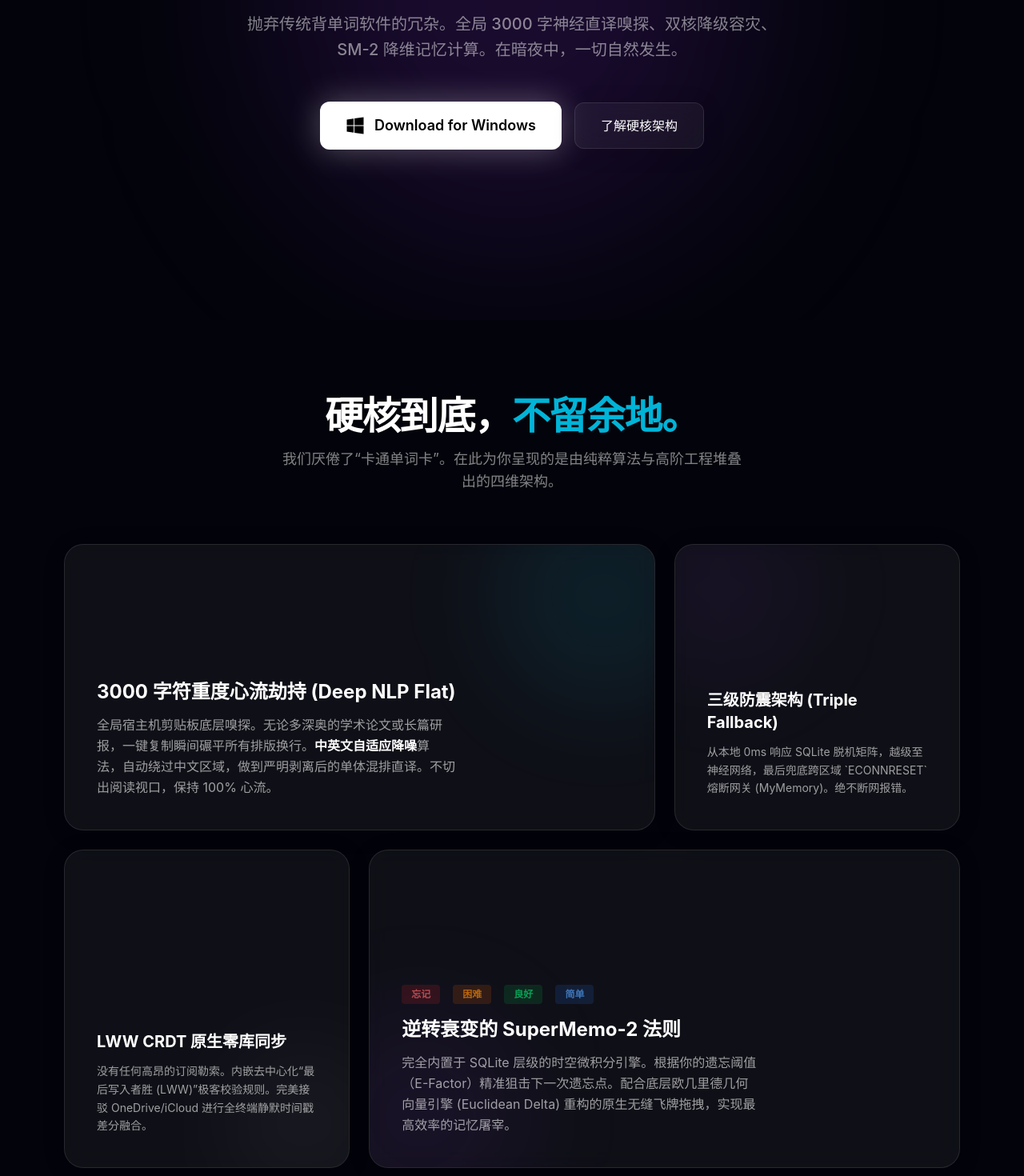
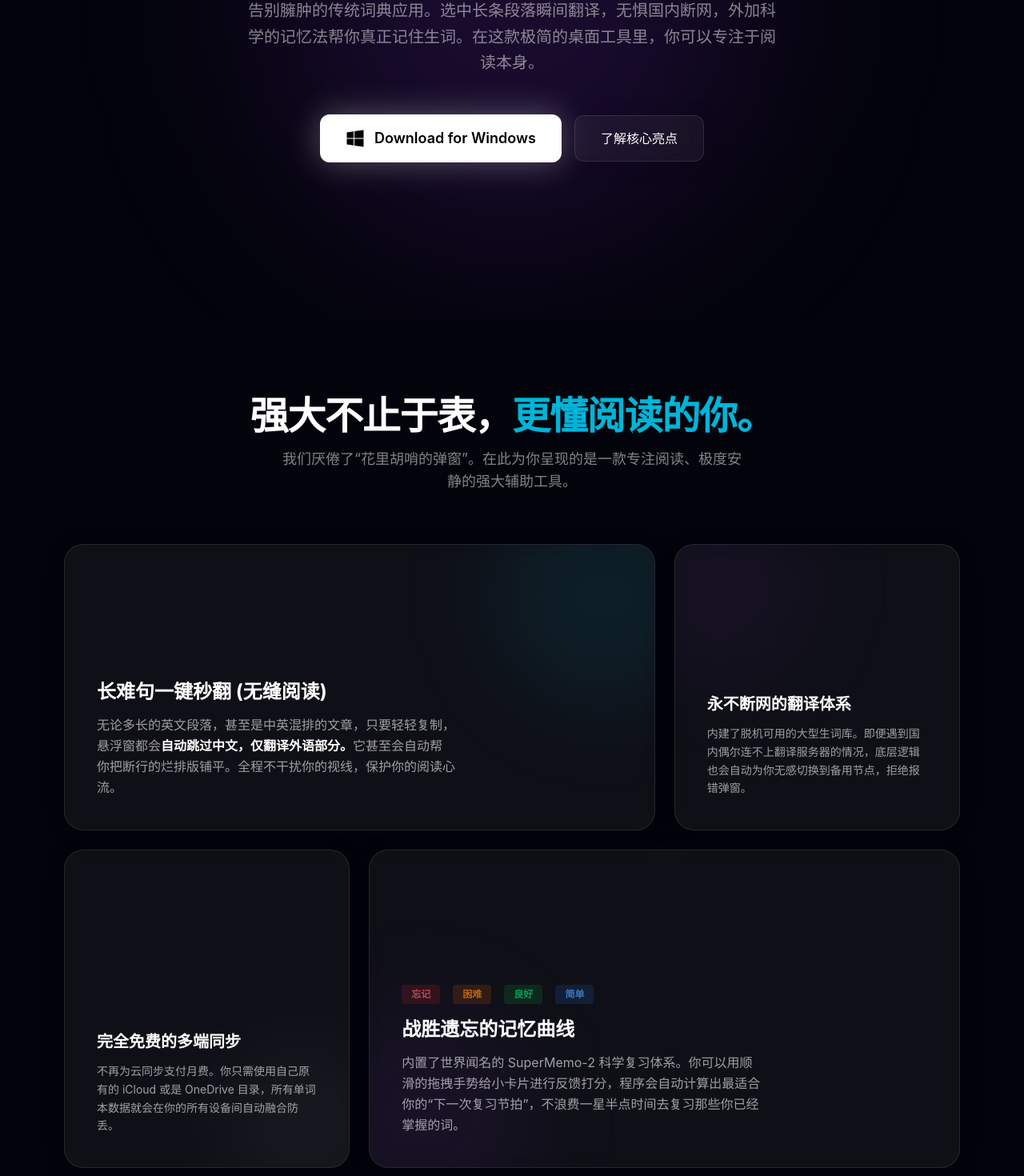
Before and after one commit to janzlu/dict-app-web, a React (Vite) app: page / in a window 1280 px wide. Shown: the part 400-1870 px from the top of the page at 80% size. Built offline with nearby package versions, Linux system fonts and the light colour scheme.

Commit message:
style: humanize marketing copywriting for general users

```diff
--- a/src/components/FeaturesBento.jsx
+++ b/src/components/FeaturesBento.jsx
@@ -4,8 +4,8 @@ const FeaturesBento = () => {
   return (
     <section id="features" className="py-24 relative z-10">
       <div className="text-center mb-16 px-4">
-        <h2 className="text-3xl md:text-5xl font-bold mb-4 tracking-tight">硬核到底，<span className="text-neon-blue">不留余地。</span></h2>
-        <p className="text-white/50 text-lg max-w-xl mx-auto">我们厌倦了“卡通单词卡”。在此为你呈现的是由纯粹算法与高阶工程堆叠出的四维架构。</p>
+        <h2 className="text-3xl md:text-5xl font-bold mb-4 tracking-tight">强大不止于表，<span className="text-neon-blue">更懂阅读的你。</span></h2>
+        <p className="text-white/50 text-lg max-w-xl mx-auto">我们厌倦了“花里胡哨的弹窗”。在此为你呈现的是一款专注阅读、极度安静的强大辅助工具。</p>
       </div>
 
       <div className="grid grid-cols-1 md:grid-cols-3 gap-6 max-w-6xl mx-auto px-4">
@@ -20,10 +20,10 @@ const FeaturesBento = () => {
           <div className="absolute top-0 right-0 -mr-16 -mt-16 w-64 h-64 bg-neon-blue/10 rounded-full blur-3xl group-hover:bg-neon-blue/20 transition-all duration-700"></div>
 
           <div className="relative z-10 h-full flex flex-col justify-end pt-32">
-            <h3 className="text-2xl font-bold mb-3 text-white">3000 字符重度心流劫持 (Deep NLP Flat)</h3>
+            <h3 className="text-2xl font-bold mb-3 text-white">长难句一键秒翻 (无缝阅读)</h3>
             <p className="text-white/60 leading-relaxed max-w-md">
-              全局宿主机剪贴板底层嗅探。无论多深奥的学术论文或长篇研报，一键复制瞬间碾平所有排版换行。
-              <strong className="text-white">中英文自适应降噪</strong>算法，自动绕过中文区域，做到严明剥离后的单体混排直译。不切出阅读视口，保持 100% 心流。
+              无论多长的英文段落，甚至是中英混排的文章，只要轻轻复制，悬浮窗都会<strong className="text-white">自动跳过中文，仅翻译外语部分。</strong>
+              它甚至会自动帮你把断行的烂排版铺平。全程不干扰你的视线，保护你的阅读心流。
             </p>
           </div>
         </motion.div>
@@ -38,9 +38,9 @@ const FeaturesBento = () => {
           <div className="absolute top-0 left-0 -ml-10 -mt-10 w-48 h-48 bg-neon-purple/10 rounded-full blur-3xl group-hover:bg-neon-purple/20 transition-all duration-700"></div>
 
           <div className="relative z-10 h-full flex flex-col justify-end pt-32">
-            <h3 className="text-xl font-bold mb-3 text-white">三级防震架构 (Triple Fallback)</h3>
+            <h3 className="text-xl font-bold mb-3 text-white">永不断网的翻译体系</h3>
             <p className="text-white/60 leading-relaxed text-sm">
-              从本地 0ms 响应 SQLite 脱机矩阵，越级至神经网络，最后兜底跨区域 `ECONNRESET` 熔断网关 (MyMemory)。绝不断网报错。
+              内建了脱机可用的大型生词库。即便遇到国内偶尔连不上翻译服务器的情况，底层逻辑也会自动为你无感切换到备用节点，拒绝报错弹窗。
             </p>
           </div>
         </motion.div>
@@ -55,9 +55,9 @@ const FeaturesBento = () => {
           <div className="absolute bottom-0 right-0 -mr-10 -mb-10 w-48 h-48 bg-white/5 rounded-full blur-3xl group-hover:bg-white/10 transition-all duration-700"></div>
 
           <div className="relative z-10 h-full flex flex-col justify-end pt-32">
-            <h3 className="text-xl font-bold mb-3 text-white">LWW CRDT 原生零库同步</h3>
+            <h3 className="text-xl font-bold mb-3 text-white">完全免费的多端同步</h3>
             <p className="text-white/60 leading-relaxed text-sm">
-              没有任何高昂的订阅勒索。内嵌去中心化“最后写入者胜 (LWW)”极客校验规则。完美接驳 OneDrive/iCloud 进行全终端静默时间戳差分融合。
+              不再为云同步支付月费。你只需使用自己原有的 iCloud 或是 OneDrive 目录，所有单词本数据就会在你的所有设备间自动融合防丢。
             </p>
           </div>
         </motion.div>
@@ -78,9 +78,9 @@ const FeaturesBento = () => {
               <span className="px-3 py-1 rounded bg-green-500/20 text-green-400 text-xs font-bold font-mono">良好</span>
               <span className="px-3 py-1 rounded bg-blue-500/20 text-blue-400 text-xs font-bold font-mono">简单</span>
             </div>
-            <h3 className="text-2xl font-bold mb-3 text-white">逆转衰变的 SuperMemo-2 法则</h3>
+            <h3 className="text-2xl font-bold mb-3 text-white">战胜遗忘的记忆曲线</h3>
             <p className="text-white/60 leading-relaxed max-w-md">
-              完全内置于 SQLite 层级的时空微积分引擎。根据你的遗忘阈值（E-Factor）精准狙击下一次遗忘点。配合底层欧几里德几何向量引擎 (Euclidean Delta) 重构的原生无缝飞牌拖拽，实现最高效率的记忆屠宰。
+              内置了世界闻名的 SuperMemo-2 科学复习体系。你可以用顺滑的拖拽手势给小卡片进行反馈打分，程序会自动计算出最适合你的“下一次复习节拍”，不浪费一星半点时间去复习那些你已经掌握的词。
             </p>
           </div>
         </motion.div>
--- a/src/components/Hero.jsx
+++ b/src/components/Hero.jsx
@@ -32,8 +32,7 @@ const Hero = () => {
         </h1>
 
         <p className="text-lg md:text-xl text-white/50 max-w-2xl mb-12 font-medium leading-relaxed">
-          抛弃传统背单词软件的冗杂。全局 3000 字神经直译嗅探、双核降级容灾、
-          SM-2 降维记忆计算。在暗夜中，一切自然发生。
+          告别臃肿的传统词典应用。选中长条段落瞬间翻译，无惧国内断网，外加科学的记忆法帮你真正记住生词。在这款极简的桌面工具里，你可以专注于阅读本身。
         </p>
 
         {/* Dynamic CTA Buttons based on OS */}
@@ -62,7 +61,7 @@ const Hero = () => {
           </a>
 
           <a href="#features" className="px-8 py-4 rounded-xl glass-panel text-white font-medium hover:bg-white/10 transition-colors duration-300">
-            了解硬核架构
+            了解核心亮点
           </a>
         </div>
       </div>
```
